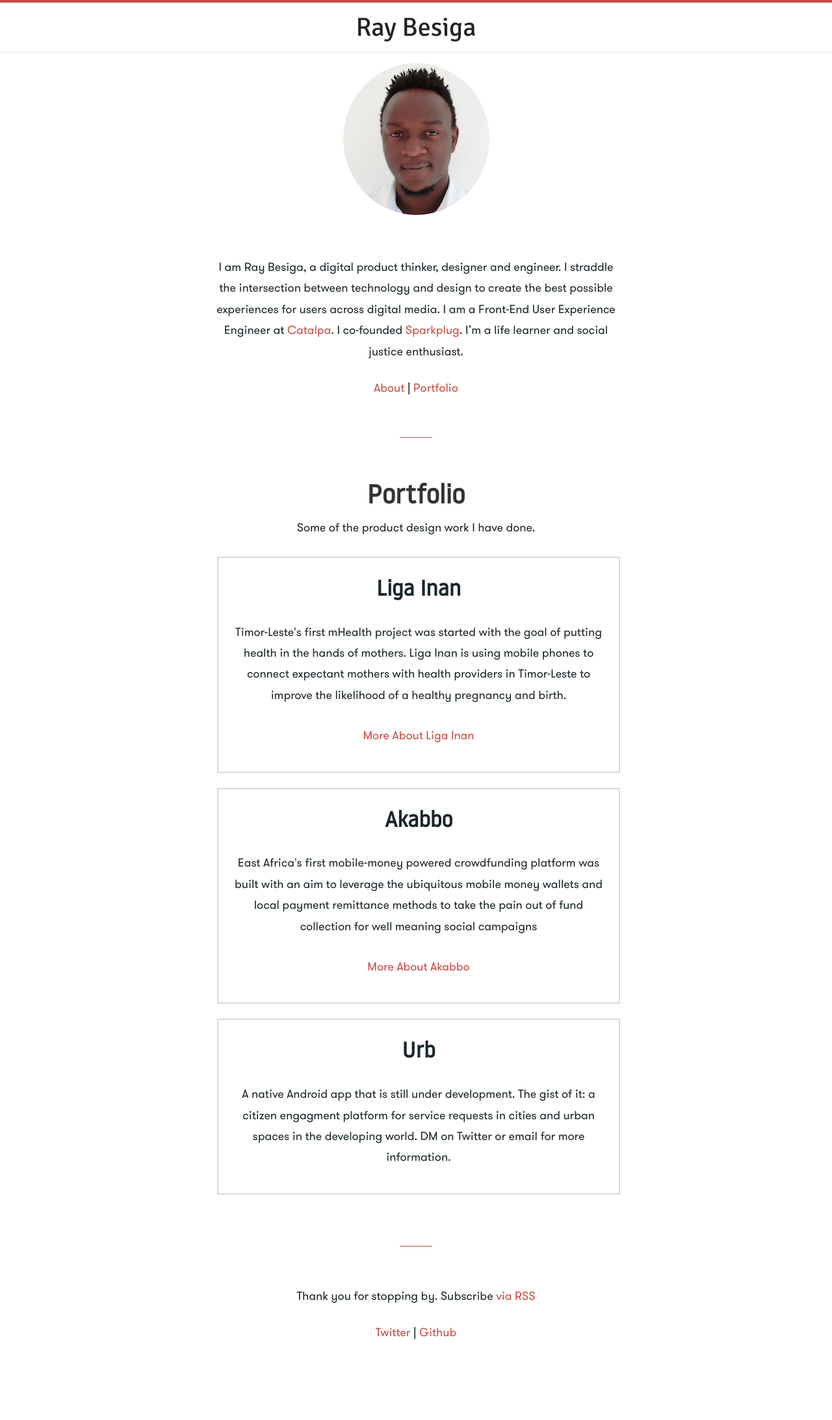
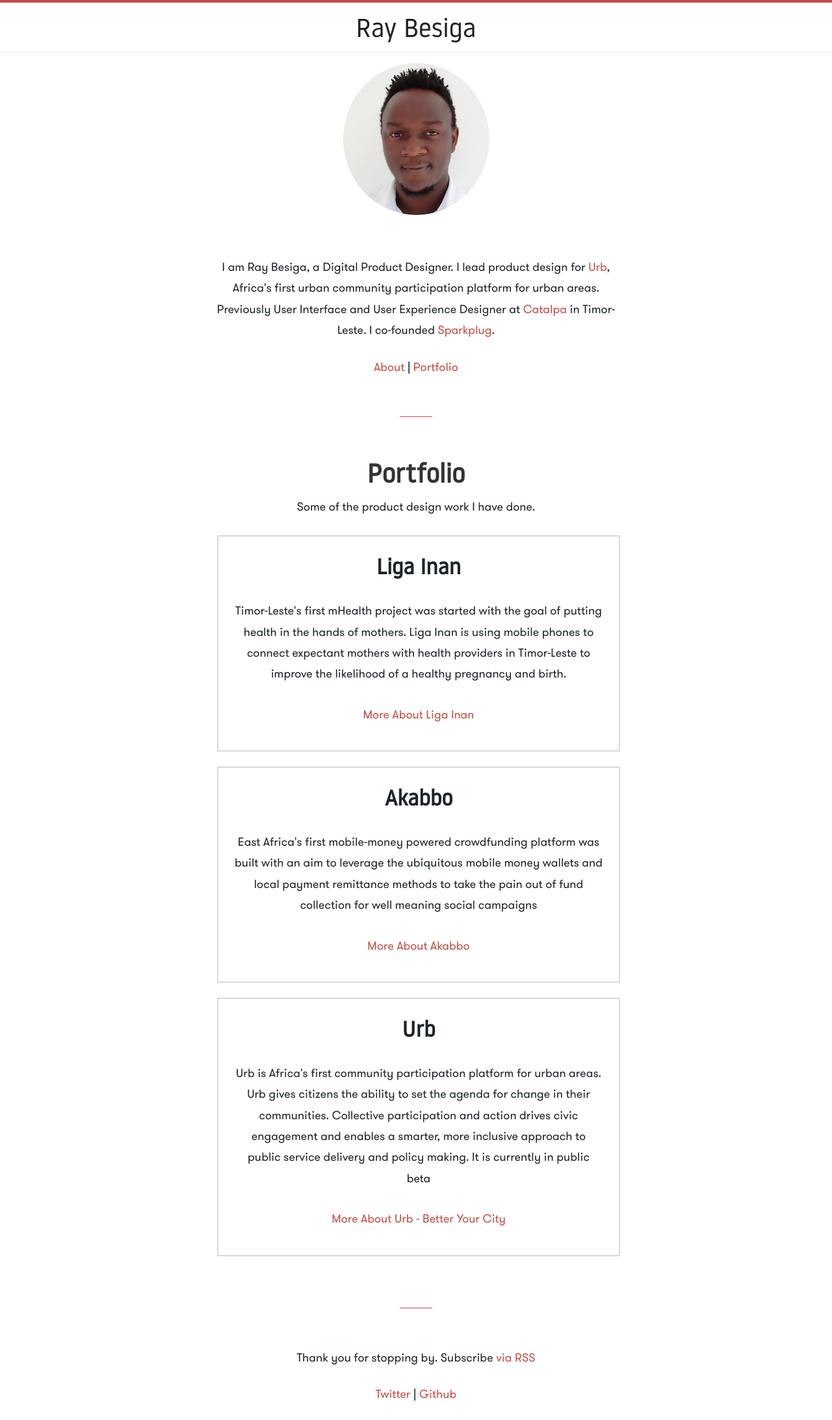
Before and after one commit to AJIT92/raybesiga.github.com, a Jekyll site: the page built from portfolio.html, in a window 1280 px wide. Shown: the whole page at 65% size. Built offline with Jekyll 4.4.1, drawn with Linux system fonts in a browser that asks for light colours; before the commit the page ends 2092 px from its top, so only the background shows below that.

Commit message:
Update portfolio and product pages

```diff
--- a/akabbo.html
+++ b/akabbo.html
@@ -1,7 +1,7 @@
 ---
 layout: default
-title: Ray Besiga
-description: Ray Besiga Portfolio
+title: Akabbo
+description: Africa's mobile-money based online fundraising platform for the projects you care about.
 image: /public/images/akabbo.png
 ---
 <section class="intro center">
@@ -9,6 +9,7 @@
     <img src="/public/images/akabbo.png" alt="Akabbo" class="fullimg">
 
     <span class="divider"></span>
+    <h2>{{ page.description }}</h2>
 </section>
 
 <div class="l-blog">
--- a/index.html
+++ b/index.html
@@ -7,7 +7,7 @@
 
 <section class="intro center">
     <p><img src="/public/images/ray.png" alt="Portrait of Ray Besiga" class="hvr-bob fullimg avatar"></p>
-    <p>I am Ray Besiga. Product Designer. Social Justice Enthusiast. I am currently leading Product Design for <a href="http://urb.sparkpl.ug" target="_blank">Urb</a>, a civic engagement platform for non-emergency service requests in urban areas in developing countries. Previously User Interface and User Experience Designer at <a href="http://catalpa.io/" target="_blank">Catalpa</a> in Timor-Leste. I co-founded <a href="http://sparkpl.ug">Sparkplug</a>.</p>
+    <p>I am Ray Besiga, a Digital Product Designer. I lead product design for <a href="http://urb.sparkpl.ug" target="_blank">Urb</a>, Africa's first urban community participation platform for urban areas. Previously User Interface and User Experience Designer at <a href="http://catalpa.io/" target="_blank">Catalpa</a> in Timor-Leste. I co-founded <a href="http://sparkpl.ug">Sparkplug</a>.</p>
 
     <p><a href="/about">About</a> | <a href="/portfolio#port" >Portfolio</a></p>
     <span class="divider"></span>
--- a/portfolio.html
+++ b/portfolio.html
@@ -7,7 +7,7 @@
 
 <section class="intro center">
     <p><img src="/public/images/ray.png" alt="Portrait of Ray Besiga" class="fullimg avatar hvr-bob"></p>
-    <p>I am Ray Besiga, a digital product thinker, designer and engineer. I straddle the intersection between technology and design to create the best possible experiences for users across digital media. I am a Front-End User Experience Engineer at <a href="http://catalpa.io/" target="_blank">Catalpa</a>. I co-founded <a href="http://sparkpl.ug">Sparkplug</a>. I’m a life learner and social justice enthusiast.</p>
+    <p>I am Ray Besiga, a Digital Product Designer. I lead product design for <a href="http://urb.sparkpl.ug" target="_blank">Urb</a>, Africa's first urban community participation platform for urban areas. Previously User Interface and User Experience Designer at <a href="http://catalpa.io/" target="_blank">Catalpa</a> in Timor-Leste. I co-founded <a href="http://sparkpl.ug">Sparkplug</a>.</p>
 
     <p><a href="/about">About</a> | <a href="/portfolio" >Portfolio</a></p>
     <span class="divider"></span>
@@ -40,9 +40,9 @@
         <div class="item hvr-bob" data-tag="brand">
             <div class="well product">
                 <h4>Urb</h4>
-                <p>A native Android app that is still under development. The gist of it: a citizen engagment platform for service requests in cities and urban spaces in the developing world. DM on Twitter or email for more information.</p>
+                <p>Urb is  Africa's first community participation platform for urban areas. Urb gives citizens the ability to set the agenda for change in their communities. Collective participation and action drives civic engagement and enables a smarter, more inclusive approach to public service delivery and policy making. It is currently in public beta</p>
 
-                <!-- <p><a href="">More About This</a></p> -->
+                <p><a href="/urb">More About Urb - Better Your City</a></p>
             </div>
         </div>
 
```
Also changed, not shown: ligainan.html (+4 -3 lines), css/style.min.css.
